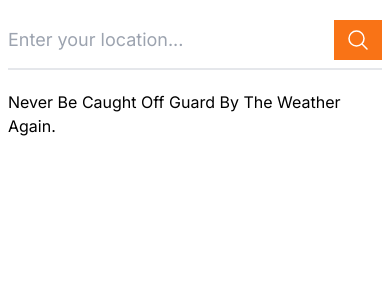
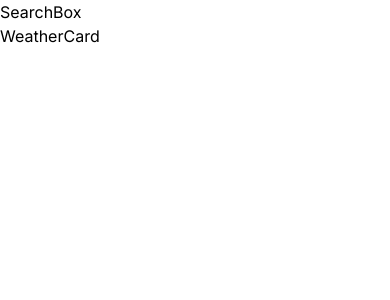
Before and after one commit to nigupta29/weather-app, a React (Vite) app: page / in a window 390 px wide. Shown: the top 300 px of the page. Built offline with nearby package versions, Linux system fonts and the light colour scheme.

Commit message:
components reset

```diff
--- a/src/App.jsx
+++ b/src/App.jsx
@@ -6,10 +6,10 @@ function App() {
   const [weatherData, setWeatherData] = useState({})
 
   return (
-    <section className="mx-auto mt-5 flex max-w-lg flex-col gap-5 px-2 md:mt-10">
+    <div className="">
       <SearchBox setWeatherData={setWeatherData} />
       <WeatherCard weatherData={weatherData} />
-    </section>
+    </div>
   )
 }
 
--- a/src/components/SearchBox.jsx
+++ b/src/components/SearchBox.jsx
@@ -1,119 +1,5 @@
-/* eslint-disable react/prop-types */
-import { useState } from 'react'
-
-// Function to update the URL with the city parameter
-function updateURL(city) {
-  const url = new URL(window.location.href)
-  url.searchParams.set('city', city)
-  window.history.pushState({ city }, '', url.toString())
-}
-
-// Function to clear the parameters from the URL
-function clearURL() {
-  const newURL = window.location.origin + window.location.pathname
-  history.replaceState(null, '', newURL)
-}
-
-// Function to read the city parameter from the URL
-function getCityFromURL() {
-  const url = new URL(window.location.href)
-  const cityParam = url.searchParams.get('city')
-  return cityParam || ''
-}
-
-function SearchBox({ setWeatherData }) {
-  const [city, setCity] = useState(getCityFromURL())
-
-  async function handleSubmit(event) {
-    event.preventDefault()
-
-    if (city === '') return
-
-    updateURL(city)
-    const openWeatherApiUrl = new URL(
-      'https://api.openweathermap.org/data/2.5/weather'
-    )
-    openWeatherApiUrl.searchParams.set('units', 'metric')
-    openWeatherApiUrl.searchParams.set('appId', import.meta.env.VITE_API_KEY)
-    openWeatherApiUrl.searchParams.set('q', city)
-    let data
-    try {
-      const response = await fetch(openWeatherApiUrl)
-      data = await response.json()
-    } catch (error) {
-      console.log('ereriere')
-    }
-
-    if (data.cod !== 200) document.title = 'Error | Weather Today'
-    else document.title = `${city} | Weather Today`
-    setWeatherData(data)
-  }
-
-  function clearResults() {
-    setCity('')
-    setWeatherData({})
-    document.title = 'Weather Today'
-    clearURL()
-  }
-
-  return (
-    <form onSubmit={handleSubmit}>
-      <div className="flex items-center border-b-2 text-lg pb-2">
-        <input
-          className="border-none w-full text-gray-700 mr-3 py-1 pr-2 leading-tight focus:outline-none"
-          type="text"
-          id="city"
-          name="city"
-          value={city}
-          placeholder="Enter your location..."
-          onChange={(event) => setCity(event.target.value)}
-        />
-
-        <button
-          className={`flex-shrink-0  text-sm  py-1 px-2 mr-2 ${
-            city === '' ? 'hidden' : ''
-          }`}
-          type="button"
-          onClick={clearResults}
-        >
-          <svg
-            xmlns="http://www.w3.org/2000/svg"
-            fill="none"
-            viewBox="0 0 24 24"
-            strokeWidth={1.5}
-            stroke="currentColor"
-            className="w-5 h-5"
-          >
-            <path
-              strokeLinecap="round"
-              strokeLinejoin="round"
-              d="M6 18L18 6M6 6l12 12"
-            />
-          </svg>
-        </button>
-
-        <button
-          className="flex-shrink-0 bg-orange-500 hover:bg-orange-700 border-orange-500 hover:border-orange-700 text-sm border-4 text-white py-1 px-2 "
-          type="submit"
-        >
-          <svg
-            xmlns="http://www.w3.org/2000/svg"
-            fill="none"
-            viewBox="0 0 24 24"
-            strokeWidth={1.5}
-            stroke="currentColor"
-            className="w-6 h-6"
-          >
-            <path
-              strokeLinecap="round"
-              strokeLinejoin="round"
-              d="M21 21l-5.197-5.197m0 0A7.5 7.5 0 105.196 5.196a7.5 7.5 0 0010.607 10.607z"
-            />
-          </svg>
-        </button>
-      </div>
-    </form>
-  )
+const SearchBox = () => {
+  return <div>SearchBox</div>
 }
 
 export default SearchBox
--- a/src/components/WeatherCard.jsx
+++ b/src/components/WeatherCard.jsx
@@ -1,48 +1,5 @@
-/* eslint-disable react/prop-types */
-function WeatherCard({ weatherData }) {
-  if (weatherData.cod !== 200)
-    return (
-      <div className="capitalize">
-        {weatherData?.message ??
-          'Never be caught off guard by the weather again.'}
-      </div>
-    )
-
-  const { name, weather, main, wind, sys } = weatherData
-  const { temp, feels_like: feelsLike, humidity } = main
-  const { speed: windSpeed } = wind
-  const { country, sunrise, sunset } = sys
-  const { description } = weather[0]
-
-  return (
-    <main className="flex flex-col border-2 rounded-3xl p-16 items-center gap-10">
-      <h2 className="text-3xl">{`${name}, ${country}`}</h2>
-      <div className="flex flex-col items-center gap-5">
-        <h1 className="text-6xl tracking-tighter font-bold">
-          {temp} <span className="text-3xl align-top font-normal">°C</span>
-        </h1>
-        <h3 className="text-2xl capitalize">{description}</h3>
-        <h4 className="text-xl ">
-          Feels like{' '}
-          <span className="tracking-tighter underline decoration-orange-500">
-            {feelsLike} °C
-          </span>
-        </h4>
-      </div>
-
-      <div className="flex justify-between gap-10 text-lg">
-        <div className="text-left">
-          <h3>Humidity : {humidity}%</h3>
-          <h3>Wind : {windSpeed} km/h</h3>
-        </div>
-
-        <div className="text-right">
-          <h3>Sunrise : {new Date(sunrise).toLocaleTimeString()}</h3>
-          <h3>Sunset : {new Date(sunset).toLocaleTimeString()}</h3>
-        </div>
-      </div>
-    </main>
-  )
+const WeatherCard = () => {
+  return <div>WeatherCard</div>
 }
 
 export default WeatherCard
```
